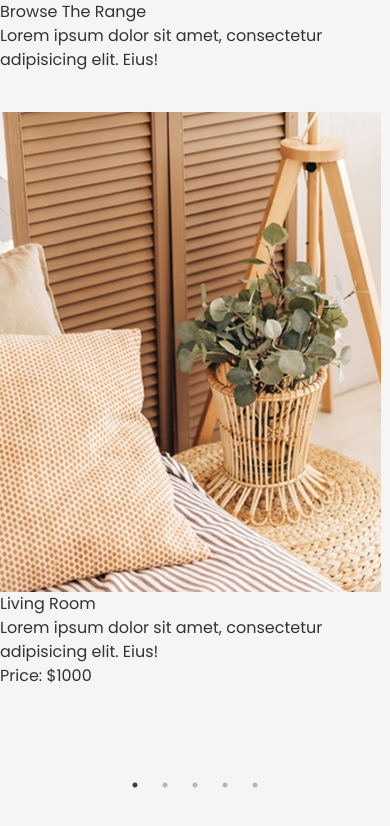
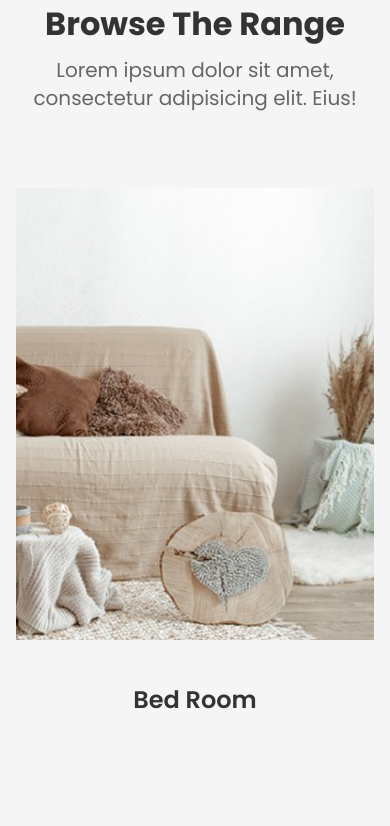
Before and after one commit to NurTheDev/furniro-ecommerce-react, a React (Vite) app: page / in a window 390 px wide. Shown: the top 826 px of the page. Built offline with nearby package versions, Linux system fonts and the light colour scheme.

Commit message:
adde Brwose product section withouth responsive

```diff
--- a/src/index.css
+++ b/src/index.css
@@ -28,3 +28,8 @@
     color: var(--color-Font-Color);
   }
 }
+@layer components {
+    .heading2{
+        @apply text-[32px] font-bold
+    }
+}
--- a/src/pages/Home/HomeComponent/BrowseProduct.jsx
+++ b/src/pages/Home/HomeComponent/BrowseProduct.jsx
@@ -8,13 +8,16 @@ function BrowseProduct(props) {
     // const { data, loading, error } = ApiData("https://dummyjson.com/products/category/furniture");
     console.log("BrowseProduct", BrowseProductItem);
     const settings = {
-        dots: true,
-        infinite: false,
+        dots: false,
+        infinite: true,
         speed: 500,
         slidesToShow: 3,
-        slidesToScroll: 4,
+        slidesToScroll: 3,
         initialSlide: 0,
         arrows: true,
+        autoplay: true,
+        width: "100%",
+        autoplaySpeed: 2000,
         responsive: [
             {
                 breakpoint: 1024,
@@ -43,21 +46,25 @@ function BrowseProduct(props) {
         ]
     };
     return (
+        <div className={"container mx-auto"}>
             <div>
-            <h2>Browse The Range</h2>
-            <p>Lorem ipsum dolor sit amet, consectetur adipisicing elit. Eius!</p>
+                <div className={"text-center space-y-2"}>
+                    <h2 className={"heading2"}>Browse The Range</h2>
+                    <p className={"text-xl text-Font-Color1"}>Lorem ipsum dolor sit amet, consectetur adipisicing elit. Eius!</p>
+                </div>
                 {/* Add more content or components related to browsing products here */}
-            <div className={"slider-container mt-10"}>
-                <Slider {...settings}>
+                <div className={"slider-container"}>
+                    <Slider {...settings } >
                         {BrowseProductItem.map((item) => (
-                        <div key={item.id} className={"slider-item"}>
-                            <img src={item.image} alt={item.title} className={"slider-image"}/>
-                            <h3>{item.title}</h3>
-                            <p>{item.description}</p>
-                            <p>Price: ${item.price}</p>
+                            <div key={item.id} className={"slider-item !flex justify-center mt-12 items-center flex-col cursor-pointer group"}>
+                                <div className={"overflow-hidden w-full h-[508px] flex justify-center p-4 items-center"}>
+                                    <img src={item.image} alt={item.title} className={"slider-image w-full hover:scale-110 transition duration-200 "} />
+                                </div>
+                                <h3 className={"mt-4 text-2xl font-semibold group-hover:text-primary"}>{item.title}</h3>
                             </div>
                         ))}
                     </Slider>
+                </div>
             </div>
         </div>
     );
```
Lines whose indentation alone changed are shown as unchanged.
